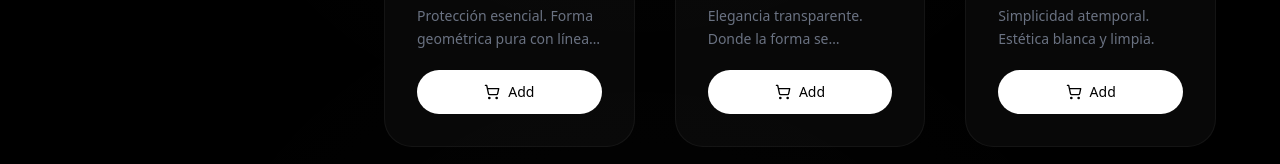
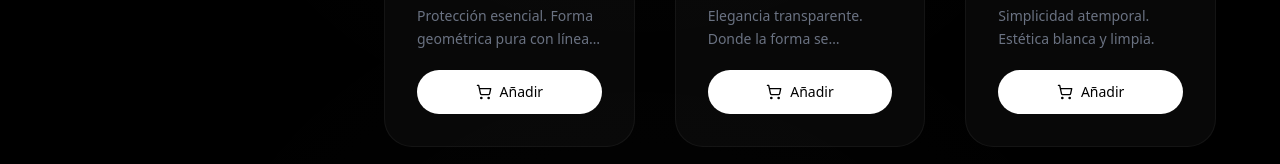
Before and after one commit to sultanaa21/web-fundas, a Next.js app: page /fundas in a window 1280 px wide. Shown: the part 738-902 px from the top of the page. Built offline with nearby package versions, Linux system fonts and the light colour scheme.

Commit message:
style: translate add to cart button to Spanish

```diff
--- a/components/AddToCartButton.tsx
+++ b/components/AddToCartButton.tsx
@@ -51,12 +51,12 @@ export default function AddToCartButton({ item, className = "", variant = "small
             {added ? (
                 <>
                     <Check className={variant === "large" ? "h-5 w-5" : "h-4 w-4"} />
-                    Added
+                    Añadido
                 </>
             ) : (
                 <>
                     <ShoppingCart className={variant === "large" ? "h-5 w-5" : "h-4 w-4"} />
-                    {variant === "large" ? "Add to Cart" : "Add"}
+                    {variant === "large" ? "Añadir al carrito" : "Añadir"}
                 </>
             )}
         </button>
```
